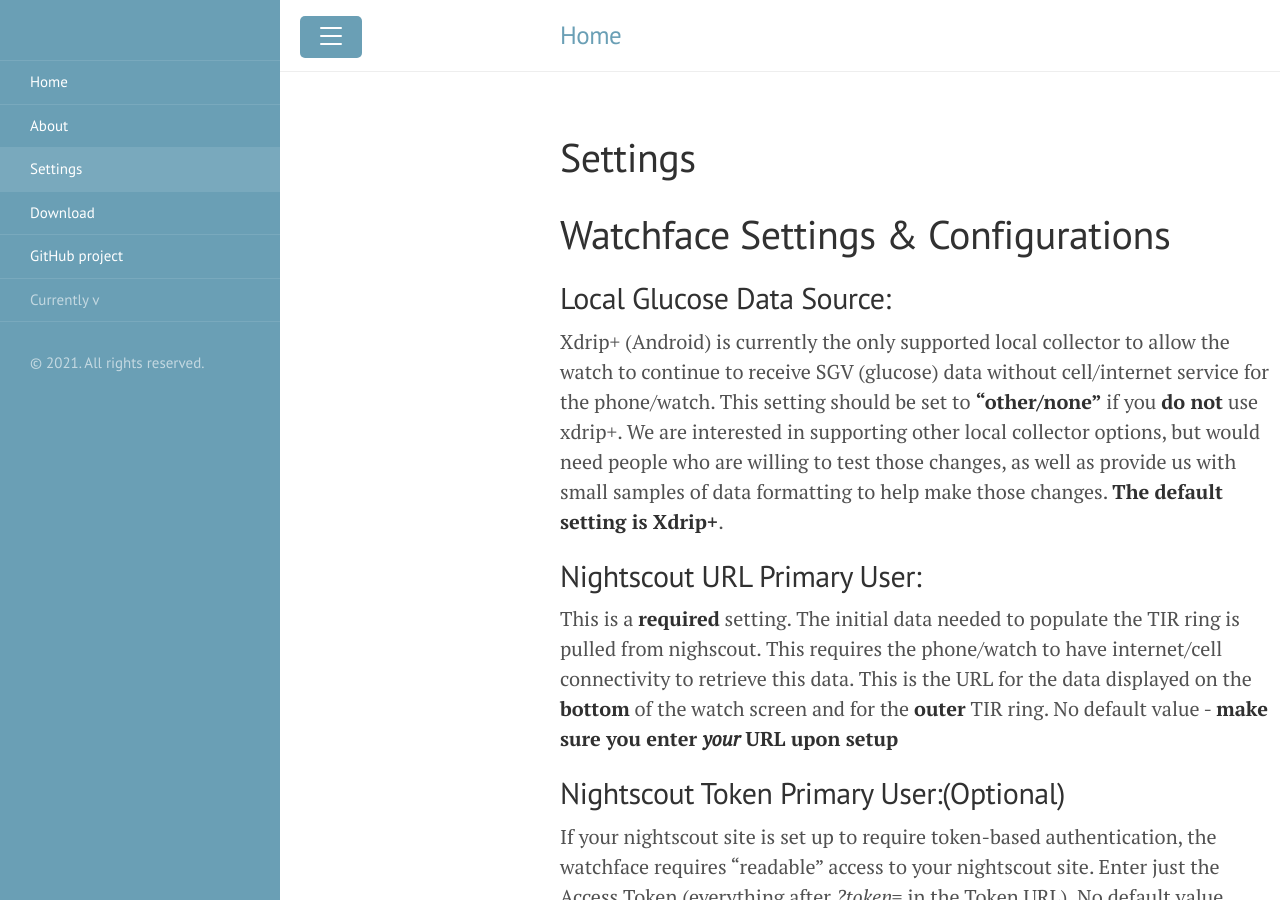
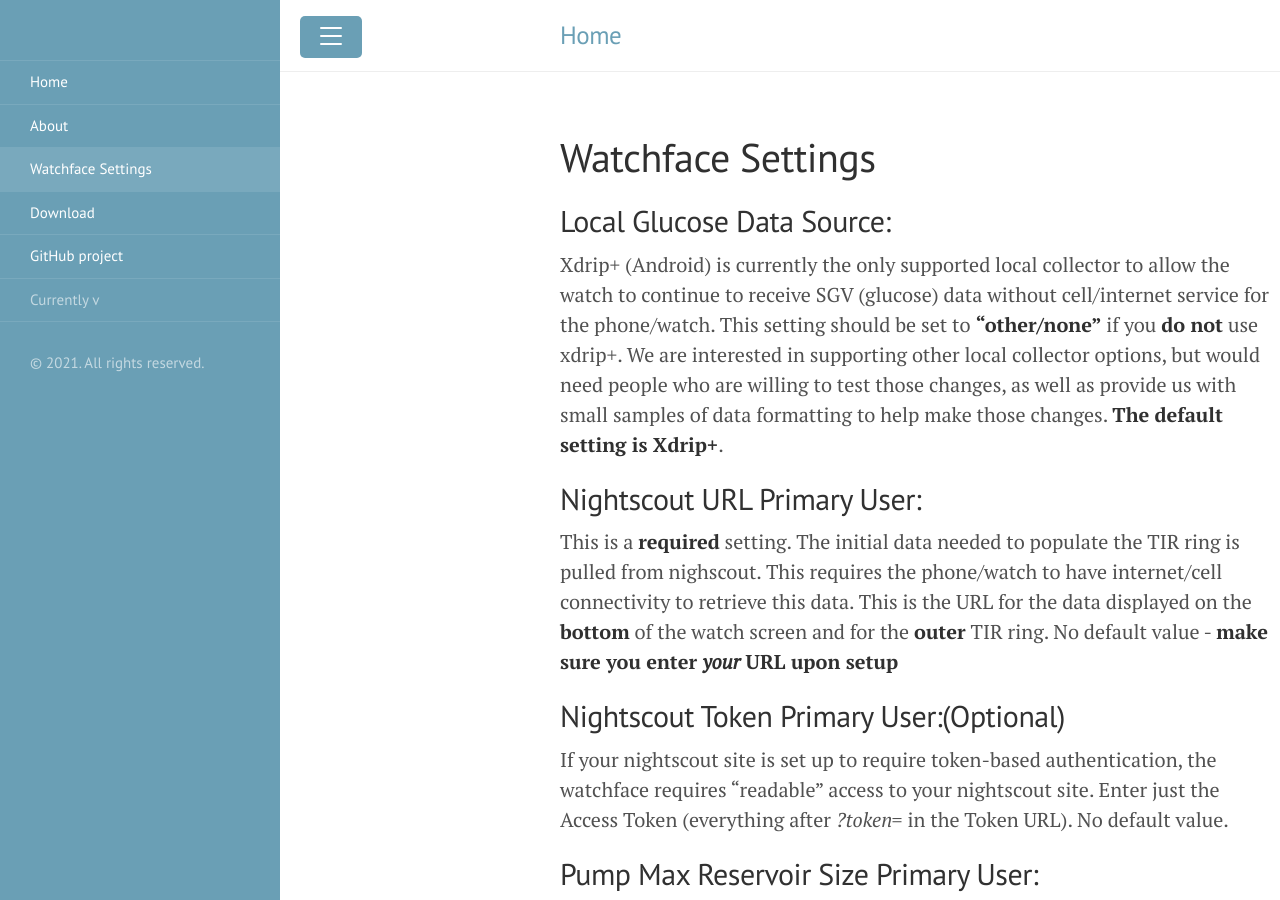
Before and after one commit to SturdiPancreas/CGM-TIR-watch, a Jekyll site: the page built from settings.md, in a window 1280 px wide and 900 px high. Built offline with Jekyll 4.4.1, drawn with Linux system fonts in a browser that asks for light colours; a script that is not in the unit is left out.

Commit message:
Update settings.md

```diff
--- a/settings.md
+++ b/settings.md
@@ -1,8 +1,7 @@
 ---
 layout: page
-title: Settings
+title: Watchface Settings
 ---
-# Watchface Settings & Configurations
 
 ## Local Glucose Data Source:
 Xdrip+ (Android) is currently the only supported local collector to allow the watch to continue to receive SGV (glucose) data without cell/internet service for the phone/watch.  This setting should be set to **"other/none"** if you **do not** use xdrip+.  We are interested in supporting other local collector options, but would need people who are willing to test those changes, as well as provide us with small samples of data formatting to help make those changes.  **The default setting is Xdrip+**.
```
